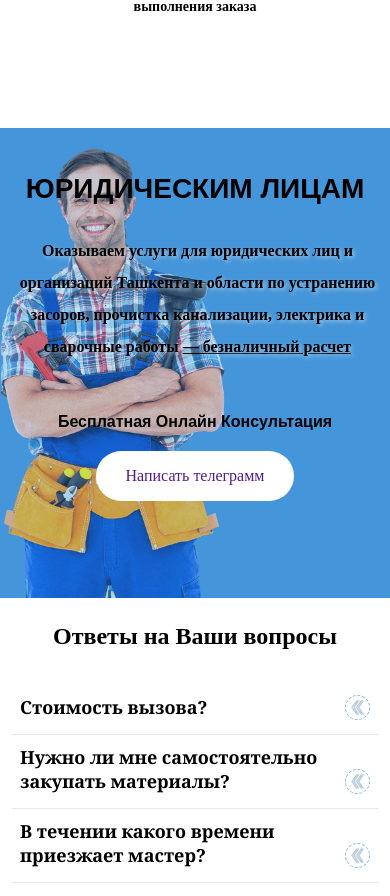
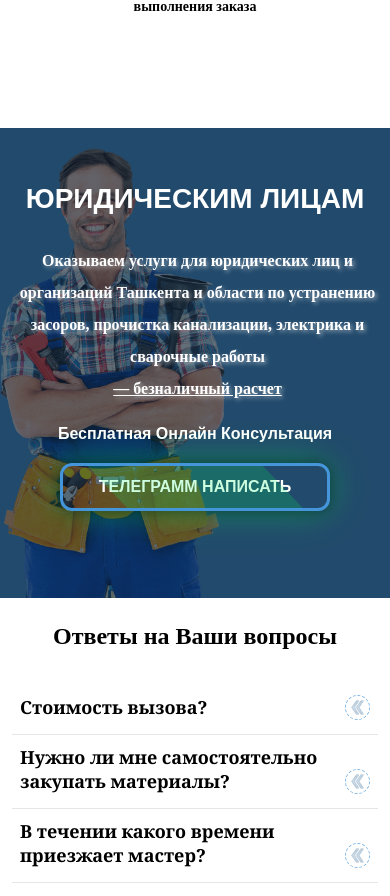
Before and after one commit to KhameT-Zikrillaev/SUPERSANTEXNIK, a React (Vite) app: page / in a window 390 px wide. Shown: the part 3043-3939 px from the top of the page. Built offline with nearby package versions, Linux system fonts and the light colour scheme.

Commit message:
finished

```diff
--- a/src/pages/yuridik/yuridik.css
+++ b/src/pages/yuridik/yuridik.css
@@ -1,6 +1,7 @@
 .Yuridik{
     background: #4495D9;
     margin-top: 100px;
+    position: relative;
 }
 
 
@@ -9,11 +10,13 @@
     height: 470px;
     display: flex;
     gap:10px;
+
 }
 
 .Yuridik__text-con{
     width: 50%;
     padding-top: 50px;
+
     @media screen and (max-width:768px) {
         width: 100%;
         padding: 15px 5px;
@@ -24,7 +27,14 @@
         flex-direction: column;
         justify-content: center;
         align-items: center;
+        z-index: 2;
+        margin-top: 50px;
     }
+
+    @media screen and (max-width:480px) {
+        margin-top: 10px;
+    }
+
 }
 .Yuridik__text-con-title{
     font-size: 36px;
@@ -36,6 +46,7 @@
     }
     @media screen and (max-width:768px) {
         text-align: center;
+        color:white;
     }
 }
 .Yuridik__text-con-text{
@@ -43,12 +54,15 @@
     line-height: 32px;
     padding-left: 5px;
     text-shadow: 2px 2px 4px rgba(255, 255, 255, 0.5);
+
     @media screen and (max-width:992px) {
         font-size: 16px;
     }
     @media screen and (max-width:768px) {
         text-align: center;
         font-weight: 600;
+        color:white;
+        max-width: 450px;
 
     }
 }
@@ -61,20 +75,75 @@
     align-items: center;
     gap:20px;
     margin-top: 50px;
+    @media screen and (max-width:768px) {
+        margin-top: 20px;
+    }
 }
 .Yuridik__text-con-btns-title{
     font-size: 16px;
     font-family: Arial, Helvetica, sans-serif;
     text-align: center;
+    @media screen and (max-width:768px) {
+        color:white;
+    }
 }
-.Yuridik__text-con-btns-btn{
 
+/* ~~~~~~~~~~~~~~~~~~~~~~~~~~~~~~btn */
+
+
+.Yuridik__text-con-btns-btn {
     display: inline-block;
-    background: white;
-    text-align: center;
-    padding: 16px 30px;
-    border-radius: 32px;
+    padding: 12px 36px;
+    font-size: 18px;
+    font-weight: bold;
+    text-transform: uppercase;
+    color: white;
+    background-color: transparent;
+    border: 3px solid #4495D9;
+    border-radius: 12px;
+    position: relative;
+    overflow: hidden;
+    cursor: pointer;
+    transition: 0.3s ease;
+    box-shadow: 0 0 15px rgba(0, 0, 0, 0.5), 0 0 30px rgba(0, 242, 96, 0.3), 0 0 45px rgba(0, 242, 96, 0.2);
+    @media screen and (max-width:768px) {
+        font-size: 16px;
+    }
 }
+
+.Yuridik__text-con-btns-btn::before {
+    content: '';
+    position: absolute;
+    top: 50%;
+    left: 50%;
+    width: 300%;
+    height: 300%;
+    background: rgba(0, 242, 96, 0.2);
+    transform: translate(-50%, -50%) rotate(45deg);
+    transition: width 0.4s ease, height 0.4s ease;
+    border-radius: 50%;
+    z-index: 0;
+}
+
+.Yuridik__text-con-btns-btn:hover::before {
+    width: 0;
+    height: 0;
+}
+
+.Yuridik__text-con-btns-btn:hover {
+    color: #4495D9;
+    background-color: #02213a;
+    box-shadow: 0 0 25px #4495D9, 0 0 50px rgba(0, 242, 96, 0.5), 0 0 75px rgba(0, 242, 96, 0.4);
+    border-color: #4495D9;
+    transform: translateY(-3px);
+}
+
+.Yuridik__text-con-btns-btn span {
+    position: relative;
+    z-index: 1;
+}
+
+
 
 .Yuridik__photos-con{
     width: 50%;
@@ -101,3 +170,14 @@
     right: 0;
     opacity: 90%;
 }
+
+.Yuridik__backround{
+    width: 100%;
+     height: 100%;
+    background: rgba(0, 0, 0, 0.5);
+    position: absolute;
+    top:0;
+    @media screen and (min-width:768px) {
+         display: none;
+    }
+}
--- a/src/pages/yuridik/yuridik.jsx
+++ b/src/pages/yuridik/yuridik.jsx
@@ -15,12 +15,15 @@ const Yuridik = () => {
 
             <div className="Yuridik__text-con">
                 <h3 className='Yuridik__text-con-title'>ЮРИДИЧЕСКИМ ЛИЦАМ</h3>
-                <p className='Yuridik__text-con-text'>Оказываем услуги для юридических лиц и организаций Ташкента и области по устранению засоров, прочистка канализации, электрика и сварочные работы <u>— безналичный расчет</u></p>
+                <p className='Yuridik__text-con-text'>Оказываем услуги для юридических лиц и организаций Ташкента и области по устранению засоров, прочистка канализации, электрика и сварочные работы <br/> <u>— безналичный расчет</u></p>
                 <div className="Yuridik__text-con-btns">
                 <h4 className="Yuridik__text-con-btns-title">Бесплатная Онлайн Консультация</h4>
-                <a href="" className="Yuridik__text-con-btns-btn">Написать телеграмм</a>
+                <button className='Yuridik__text-con-btns-btn' type='submit'>Телеграмм написать</button>
                 </div>
             </div>
+          </div>
+          <div className="Yuridik__backround">
+
           </div>
          </section>
         </>
```
